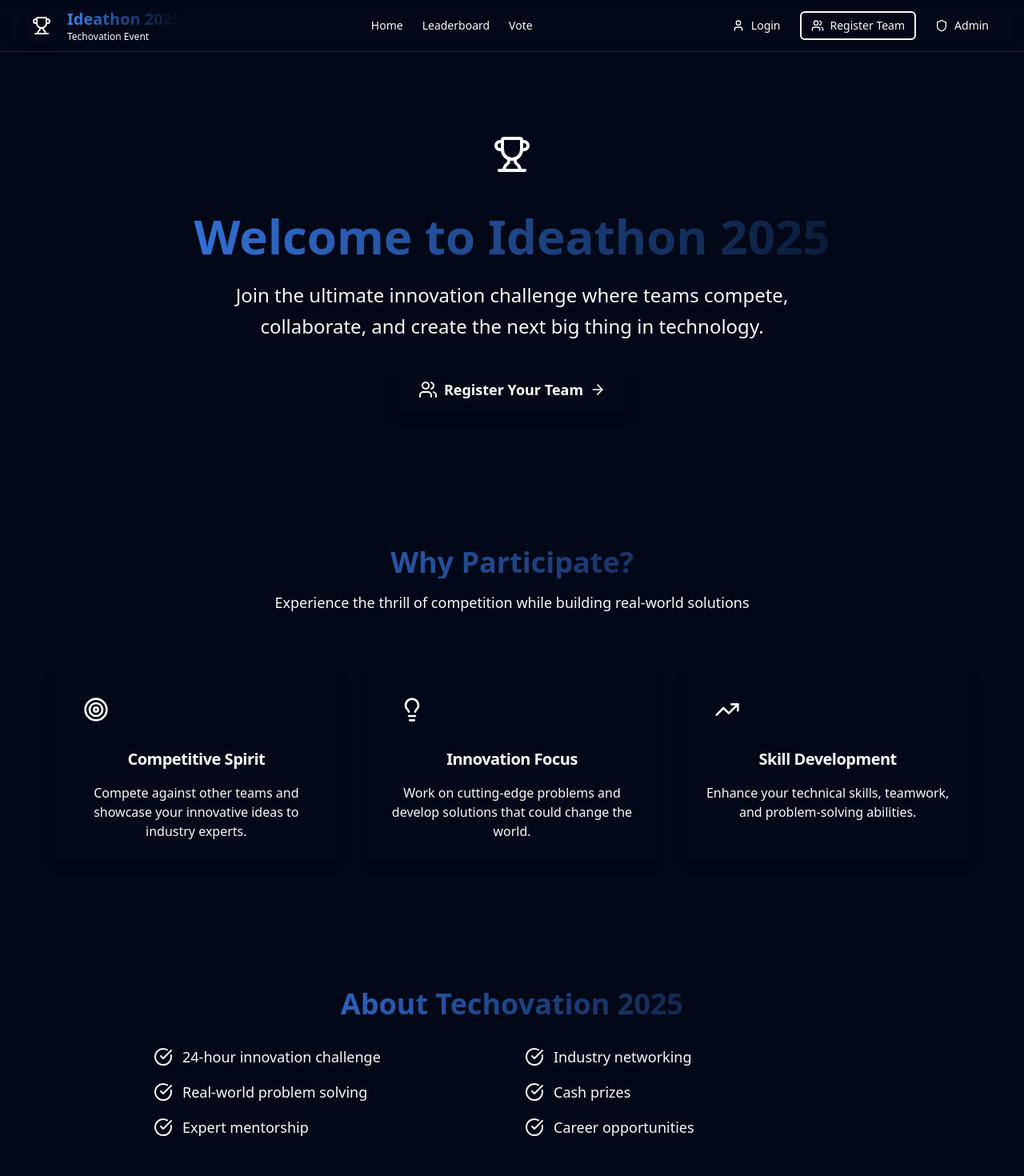
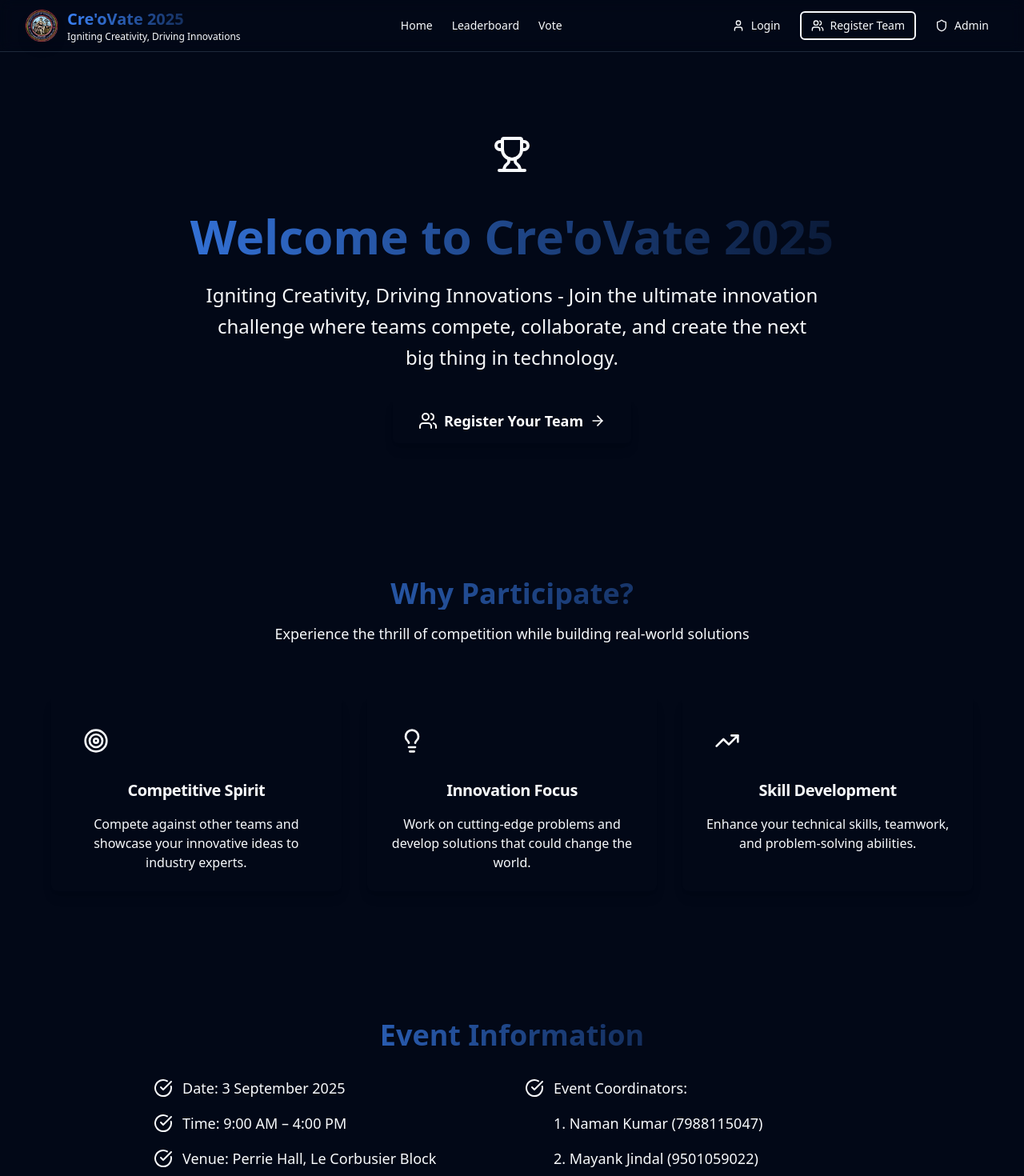
Before and after one commit to SehajveerSingh2005/ieicuiet-ideathon-2025, a Next.js app: page / in a window 1280 px wide. Shown: the top 1470 px of the page at 80% size. Built offline with nearby package versions, Linux system fonts and the light colour scheme; no server answers; the database is empty.

Commit message:
style: Updating event details

```diff
--- a/app/admin/login/page.tsx
+++ b/app/admin/login/page.tsx
@@ -44,9 +44,9 @@ export default function AdminLoginPage() {
             <Shield className="w-10 h-10 text-primary" />
           </div>
 
-          <CardTitle className="text-2xl">Admin Login</CardTitle>
+          <CardTitle className="text-2xl">Cre'oVate Admin Login</CardTitle>
           <CardDescription className="text-base">
-            Access the admin dashboard
+            Access the Cre'oVate admin dashboard
           </CardDescription>
         </CardHeader>
 
--- a/app/admin/page.tsx
+++ b/app/admin/page.tsx
@@ -167,7 +167,7 @@ export default function AdminDashboard() {
                   <Shield className="w-5 h-5 text-primary" />
                 </div>
                 <div>
-                  <h1 className="text-2xl font-bold gradient-text">Admin Dashboard</h1>
+                  <h1 className="text-2xl font-bold gradient-text">Cre'oVate Admin Dashboard</h1>
                   <p className="text-sm text-muted-foreground">Event Control & Management</p>
                 </div>
               </div>
--- a/app/components/Header.tsx
+++ b/app/components/Header.tsx
@@ -29,11 +29,11 @@ export default function Header() {
           {/* Logo and Brand */}
           <div className="flex items-center space-x-3">
             <div className="flex h-10 w-10 items-center justify-center rounded-xl bg-gradient-to-br from-primary to-primary-foreground shadow-lg">
-              <Trophy className="h-6 w-6 text-white" />
+              <img src="/image.png" alt="Club Logo" className="h-12 w-12 object-contain" />
             </div>
             <div>
-              <h1 className="text-xl font-bold gradient-text">Ideathon 2025</h1>
-              <p className="text-xs text-muted-foreground">Techovation Event</p>
+              <h1 className="text-xl font-bold gradient-text">Cre'oVate 2025</h1>
+              <p className="text-xs text-muted-foreground">Igniting Creativity, Driving Innovations</p>
             </div>
           </div>
 
--- a/app/layout.tsx
+++ b/app/layout.tsx
@@ -20,20 +20,20 @@ const geistMono = Geist({
 });
 
 export const metadata: Metadata = {
-  title: "Techovation 2025 - Ideathon Voting Platform",
-  description: "Join the most innovative ideathon event of 2025. Register your team, present your ideas, and vote for the best projects. Powered by cutting-edge technology and creative minds.",
-  keywords: ["ideathon", "innovation", "voting", "tech", "startup", "competition", "2025"],
-  authors: [{ name: "Techovation Team" }],
+  title: "Cre'oVate 2025 - Ideathon Voting Platform",
+  description: "Igniting Creativity, Driving Innovations - Join the most innovative ideathon event of 2025. Register your team, present your ideas, and vote for the best projects. Powered by cutting-edge technology and creative minds.",
+  keywords: ["ideathon", "innovation", "voting", "tech", "startup", "competition", "2025", "Cre'oVate"],
+  authors: [{ name: "Cre'oVate Team" }],
   openGraph: {
-    title: "Techovation 2025 - Ideathon Voting Platform",
-    description: "Join the most innovative ideathon event of 2025. Register your team, present your ideas, and vote for the best projects.",
+    title: "Cre'oVate 2025 - Ideathon Voting Platform",
+    description: "Igniting Creativity, Driving Innovations - Join the most innovative ideathon event of 2025. Register your team, present your ideas, and vote for the best projects.",
     type: "website",
     locale: "en_US",
   },
   twitter: {
     card: "summary_large_image",
-    title: "Techovation 2025 - Ideathon Voting Platform",
-    description: "Join the most innovative ideathon event of 2025. Register your team, present your ideas, and vote for the best projects.",
+    title: "Cre'oVate 2025 - Ideathon Voting Platform",
+    description: "Igniting Creativity, Driving Innovations - Join the most innovative ideathon event of 2025. Register your team, present your ideas, and vote for the best projects.",
   },
 };
 
--- a/app/leaderboard/page.tsx
+++ b/app/leaderboard/page.tsx
@@ -105,7 +105,7 @@ export default function LeaderboardPage() {
           </h1>
 
           <p className="text-xl text-muted-foreground max-w-2xl mx-auto">
-            Real-time rankings of all participating teams based on votes and ratings
+            Real-time rankings of all participating teams at Cre'oVate 2025 based on votes and ratings
           </p>
         </div>
 
--- a/app/page.tsx
+++ b/app/page.tsx
@@ -39,11 +39,11 @@ export default function HomePage() {
             </div>
 
             <h1 className="text-5xl md:text-6xl font-bold gradient-text mb-6">
-              Welcome to Ideathon 2025
+              Welcome to Cre'oVate 2025
             </h1>
 
             <p className="text-xl md:text-2xl text-muted-foreground max-w-3xl mx-auto mb-8 leading-relaxed">
-              Join the ultimate innovation challenge where teams compete, collaborate, and create the next big thing in technology.
+              Igniting Creativity, Driving Innovations - Join the ultimate innovation challenge where teams compete, collaborate, and create the next big thing in technology.
             </p>
 
             <div className="flex flex-col sm:flex-row gap-4 justify-center items-center">
@@ -129,47 +129,49 @@ export default function HomePage() {
         </div>
       </section>
 
-      {/* About Section */}
+      {/* Event Information Section */}
       <section className="py-20 px-4 bg-muted/10">
         <div className="container mx-auto max-w-4xl text-center">
           <h2 className="text-3xl md:text-4xl font-bold gradient-text mb-8">
-            About Techovation 2025
+            Event Information
           </h2>
 
           <div className="grid grid-cols-1 md:grid-cols-2 gap-8 mb-12">
             <div className="space-y-4">
               <div className="flex items-center space-x-3">
                 <CheckCircle className="w-6 h-6 text-success" />
-                <span className="text-lg">24-hour innovation challenge</span>
+                <span className="text-lg">Date: 3 September 2025</span>
               </div>
               <div className="flex items-center space-x-3">
                 <CheckCircle className="w-6 h-6 text-success" />
-                <span className="text-lg">Real-world problem solving</span>
+                <span className="text-lg">Time: 9:00 AM – 4:00 PM</span>
               </div>
               <div className="flex items-center space-x-3">
                 <CheckCircle className="w-6 h-6 text-success" />
-                <span className="text-lg">Expert mentorship</span>
+                <span className="text-lg">Venue: Perrie Hall, Le Corbusier Block</span>
               </div>
             </div>
 
             <div className="space-y-4">
               <div className="flex items-center space-x-3">
                 <CheckCircle className="w-6 h-6 text-success" />
-                <span className="text-lg">Industry networking</span>
+                <span className="text-lg">Event Coordinators:</span>
+              </div>
+              <div className="flex items-center space-x-3 pl-9">
+                <span className="text-lg">1. Naman Kumar (7988115047)</span>
+              </div>
+              <div className="flex items-center space-x-3 pl-9">
+                <span className="text-lg">2. Mayank Jindal (9501059022)</span>
               </div>
               <div className="flex items-center space-x-3">
                 <CheckCircle className="w-6 h-6 text-success" />
-                <span className="text-lg">Cash prizes</span>
-              </div>
-              <div className="flex items-center space-x-3">
-                <CheckCircle className="w-6 h-6 text-success" />
-                <span className="text-lg">Career opportunities</span>
+                <span className="text-lg">Faculty Coordinator: Dr. Gagan Singla</span>
               </div>
             </div>
           </div>
 
           <p className="text-lg text-muted-foreground leading-relaxed">
-            Techovation 2025 brings together the brightest minds in technology for an unforgettable
+            Cre'oVate 2025 brings together the brightest minds in technology for an unforgettable
             experience of innovation, collaboration, and competition. Whether you're a seasoned developer
             or a passionate newcomer, there's a place for you in this exciting event.
           </p>
--- a/app/register/page.tsx
+++ b/app/register/page.tsx
@@ -98,7 +98,7 @@ export default function TeamRegistration() {
           </h1>
 
           <p className="text-xl text-muted-foreground max-w-2xl mx-auto">
-            Join Techovation and showcase your innovative project to the world.
+            Join Cre'oVate and showcase your innovative project to the world.
             Register your team and start your journey to success!
           </p>
         </div>
@@ -246,15 +246,23 @@ export default function TeamRegistration() {
               <CardContent className="space-y-3 text-sm">
                 <div className="flex items-center space-x-2">
                   <div className="w-2 h-2 rounded-full bg-primary" />
-                  <span className="text-muted-foreground">Date: TBD</span>
+                  <span className="text-muted-foreground">Date: 3 September 2025</span>
                 </div>
                 <div className="flex items-center space-x-2">
                   <div className="w-2 h-2 rounded-full bg-primary" />
-                  <span className="text-muted-foreground">Location: Virtual</span>
+                  <span className="text-muted-foreground">Time: 9:00 AM – 4:00 PM</span>
                 </div>
                 <div className="flex items-center space-x-2">
                   <div className="w-2 h-2 rounded-full bg-primary" />
-                  <span className="text-muted-foreground">Duration: 24 hours</span>
+                  <span className="text-muted-foreground">Venue: Perrie Hall, Le Corbusier Block</span>
+                </div>
+                <div className="flex items-center space-x-2">
+                  <div className="w-2 h-2 rounded-full bg-primary" />
+                  <span className="text-muted-foreground">Event Coordinators: Naman Kumar (7988115047), Mayank Jindal (9501059022)</span>
+                </div>
+                <div className="flex items-center space-x-2">
+                  <div className="w-2 h-2 rounded-full bg-primary" />
+                  <span className="text-muted-foreground">Faculty Coordinator: Dr. Gagan Singla</span>
                 </div>
               </CardContent>
             </Card>
--- a/app/vote/page.tsx
+++ b/app/vote/page.tsx
@@ -60,7 +60,7 @@ export default function VotePage() {
 
               <CardTitle className="text-2xl">No Team Currently Presenting</CardTitle>
               <CardDescription className="text-base">
-                Please wait for the next team to begin their presentation
+                Please wait for the next team to begin their presentation at Cre'oVate 2025
               </CardDescription>
             </CardHeader>
 
```
Also changed, not shown: public/image.png (added).
